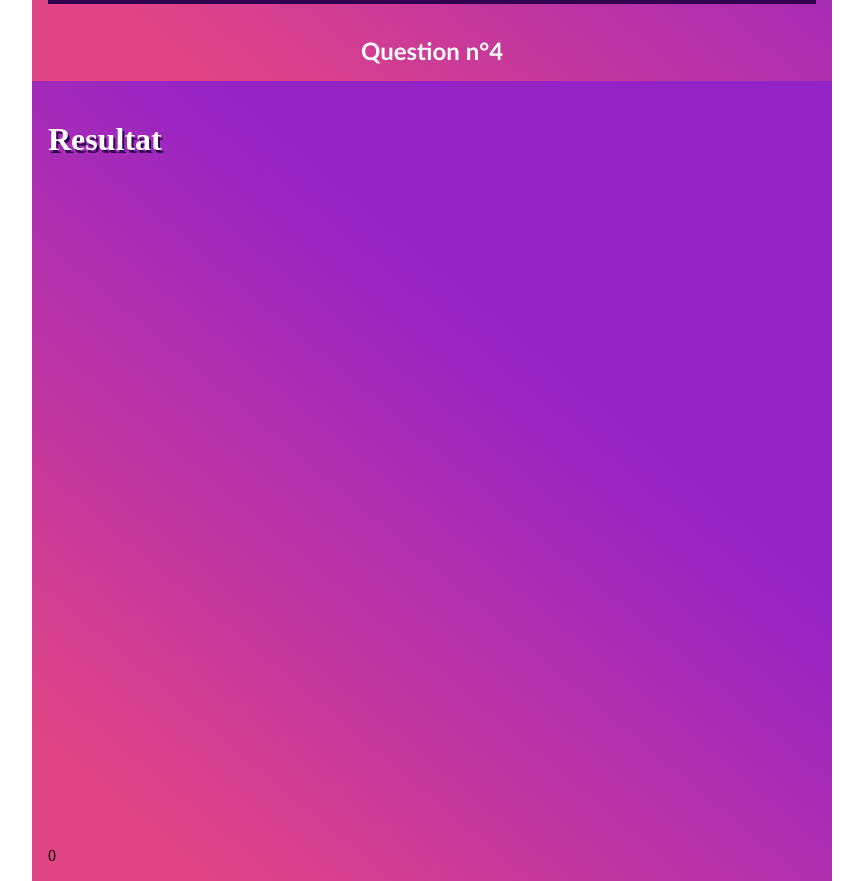
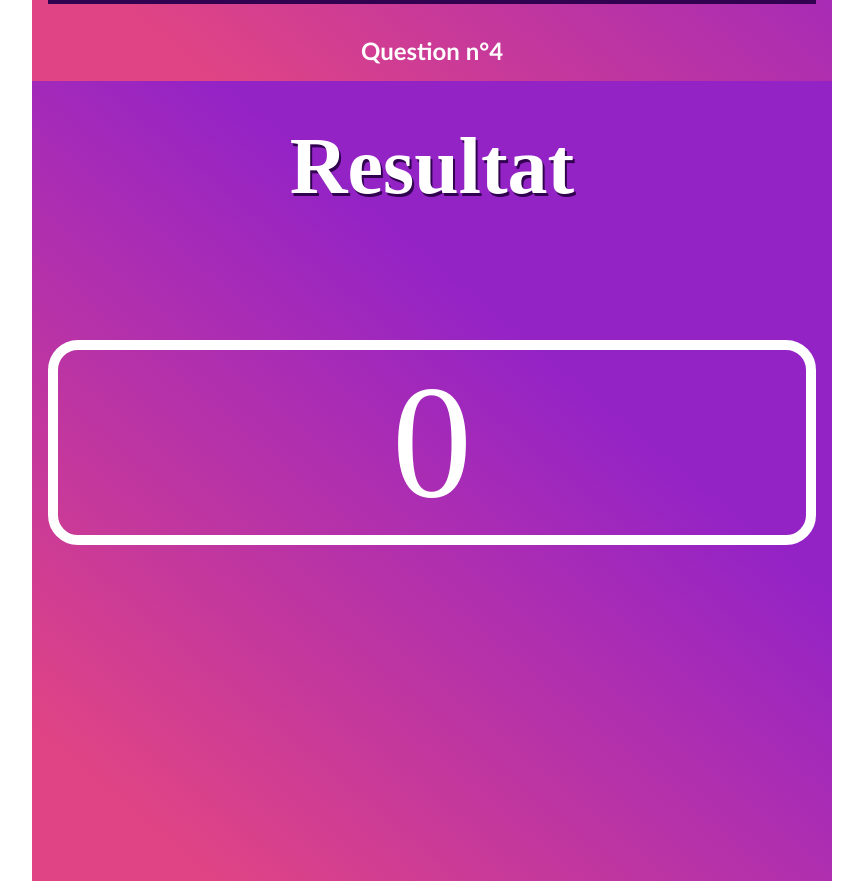
Before and after one commit to Fangornito/ReimsQuizz, a plain HTML site: page index.html in a window 1280 px wide. Shown: the part 4340-5221 px from the top of the page, without its empty margins (208-1071 px from the left). Drawn offline with Linux system fonts and the light colour scheme; a script that the page names is missing.

Commit message:
made change style resultat on third page

```diff
--- a/index.html
+++ b/index.html
@@ -72,8 +72,8 @@
                             <h2>Question n°4</h2>
                     </div>
                     <div class ="segment" id="page5">
-                        <h1>Resultat</h1>
-                        <output name="result">  0 </output>
+                        <h1 class="titlelastpage">Resultat</h1>
+                        <output class="score" name="result">  0 </output>
                     </div>
                 </form>
             </div>
--- a/src/style.css
+++ b/src/style.css
@@ -259,7 +259,24 @@ p {
   font-weight: 900;
 }
 
+.score {
+  display: flex;
+  justify-content: center;
+  flex-direction: column;
+  text-align: center;
+  font-size: 10rem;
+  margin-bottom: 20rem;
+  border: solid;
+  border-color: white;
+  color: white;
+  border-radius: 30px;
+  border-width: 10px;
+}
 
+.titlelastpage {
+  text-align: center;
+  font-size: 5rem;
+}
 
 @media only screen and (max-width: 700px) {
   section {
```
